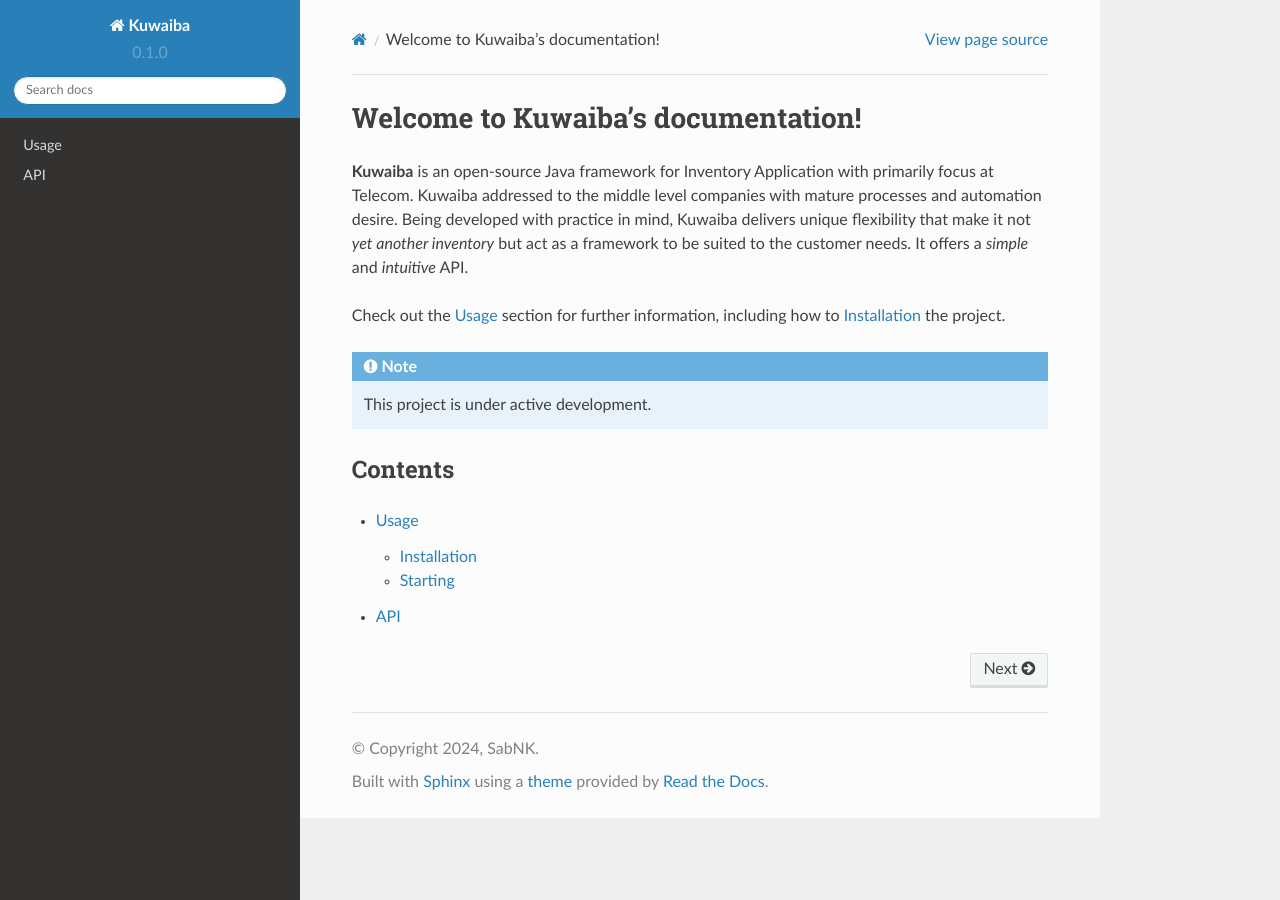
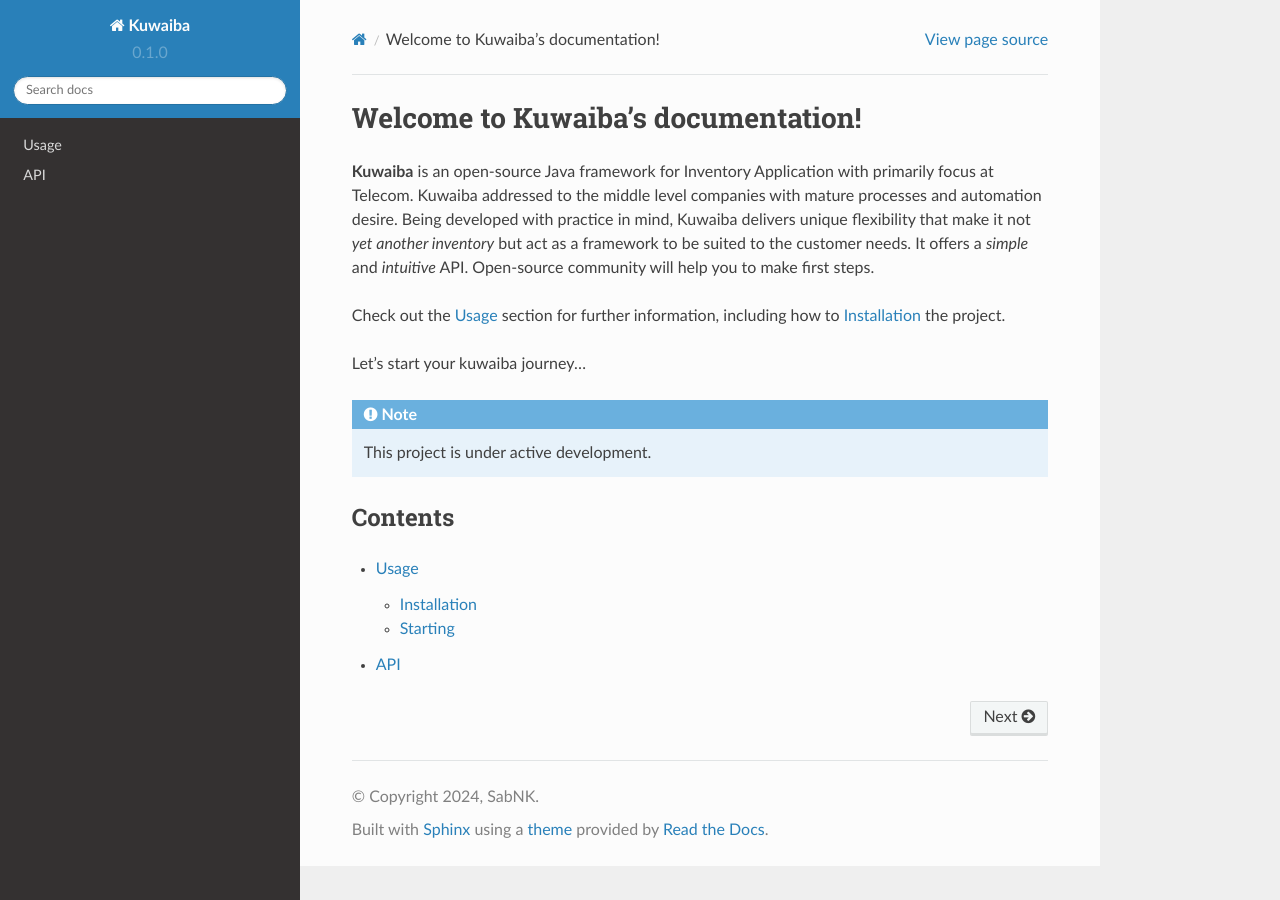
Before and after one commit to SabNK/kuwaiba-testing2, a Sphinx documentation site: the page built from docs/source/index.rst, in a window 1280 px wide. Built offline with Sphinx 7.4.7 and the Read the Docs theme 2.0.0, drawn with Linux system fonts in a browser that asks for light colours.

Commit message:
with_katya

```diff
--- a/docs/source/index.rst
+++ b/docs/source/index.rst
@@ -4,10 +4,12 @@
 **Kuwaiba** is an open-source Java framework for Inventory Application with primarily focus at Telecom.
 Kuwaiba addressed to the middle level companies with mature processes and automation desire. Being developed
 with practice in mind, Kuwaiba delivers unique flexibility that make it not *yet another inventory* but act as a framework to be suited to the customer needs.
-It offers a *simple* and *intuitive* API.
+It offers a *simple* and *intuitive* API. Open-source community will help you to make first steps.
 
 Check out the :doc:`usage` section for further information, including
 how to :ref:`installation` the project.
+
+Let's start your kuwaiba journey...
 
 .. note::
 
```
